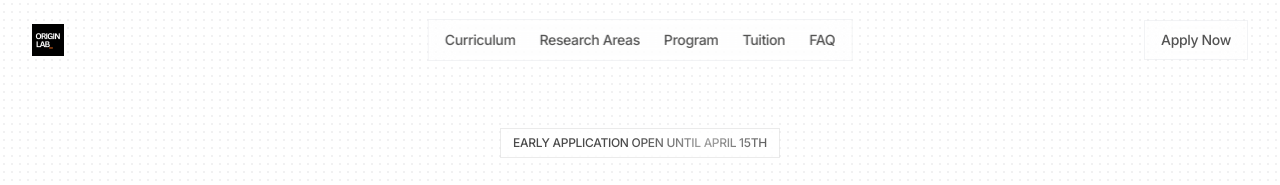
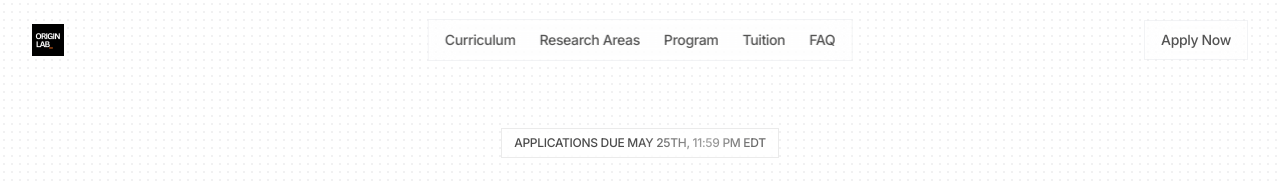
Before and after one commit to Aadvait-Hirde/origin-lab, a Next.js app: page / in a window 1280 px wide. Shown: the top 185 px of the page. Built offline with nearby package versions, Linux system fonts and the light colour scheme.

Commit message:
tweak: change application date

```diff
--- a/components/landing/application-process.tsx
+++ b/components/landing/application-process.tsx
@@ -43,7 +43,7 @@ export function ApplicationProcess() {
         </div>
 
         <div className="bg-zinc-900 text-white p-8 md:p-12 text-center">
-            <h3 className="text-2xl font-light font-instrument-serif mb-4">Early Application Open Until April 15th</h3>
+            <h3 className="text-2xl font-light font-instrument-serif mb-4">Applications Open Until May 25th</h3>
             <p className="text-zinc-400 mb-8 max-w-xl mx-auto tracking-tight">
                60 spots. If you're ready to do real research this summer, apply.
             </p>
--- a/components/landing/hero.tsx
+++ b/components/landing/hero.tsx
@@ -39,7 +39,7 @@ export function Hero() {
                 }}
               >
                 <ShinyText
-                  text="Early Application Open Until April 15th"
+                  text="Applications Due May 25th, 11:59 PM EDT"
                   className="text-xs font-medium tracking-tight uppercase whitespace-nowrap"
                   color="#4a4a4a"
                   shineColor="#a1a1a1"
--- a/components/landing/program-details.tsx
+++ b/components/landing/program-details.tsx
@@ -1,7 +1,7 @@
 "use client";
 
 const details = [
-  { label: "Timeline", value: "June 1 - Aug 31", sub: "Early action due April 15" },
+  { label: "Timeline", value: "June 1 - Aug 31", sub: "Applications due May 25" },
   { label: "Commitment", value: "15 hours/week", sub: "Live: Mon, Wed, Fri 11 AM EST" },
   { label: "Cohort", value: "60 Students", sub: "~10% acceptance" },
   { label: "Format", value: "Fully Remote", sub: "Solo, Pair, Teams of 4 or 6" }
--- a/components/ui/navbar.tsx
+++ b/components/ui/navbar.tsx
@@ -178,11 +178,11 @@ export function Navbar() {
       <Dialog open={isWaitlistOpen} onOpenChange={setIsWaitlistOpen}>
         <DialogContent>
           <DialogHeader>
-            <DialogTitle>Applications Open April 15th</DialogTitle>
+            <DialogTitle>Applications Due May 25th</DialogTitle>
           </DialogHeader>
           <div className="space-y-4">
              <p className="text-sm text-muted-foreground">
-                Origin Lab applications for the Summer 2026 cohort will open on April 15, 2026.
+                Origin Lab applications for the Summer 2026 cohort are due May 25, 2026 at 11:59 PM EDT.
                 Sign up below to get notified when applications go live.
              </p>
              {/* Placeholder for email form */}
```
